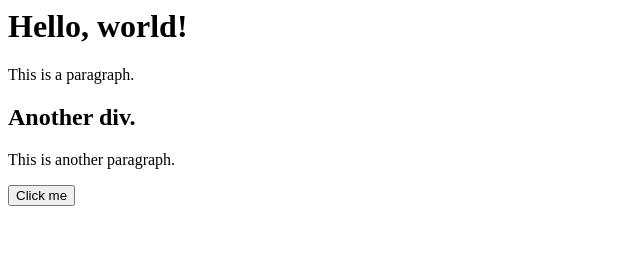
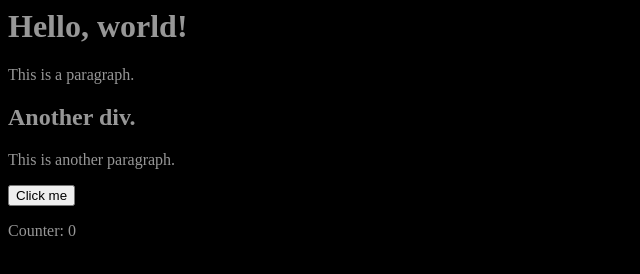
Before and after one commit to callumJPritchard/sfc, a website with bundled scripts: page www/index.html in a window 1280 px wide. Shown: the whole page, without its empty margins (0-640 px from the left). Built offline with nearby package versions, Linux system fonts and the light colour scheme.

Commit message:
simple reactiv

```diff
--- a/src/app.ts
+++ b/src/app.ts
@@ -89,16 +89,31 @@ const FFF = FFFProto();
 const { tags } = FFF;
 const { div, h1, h2, p, button } = tags;
 
+let cnt = 0;
+
+function inc() {
+  cnt++;
+  console.log(cnt);
+  render();
+}
+
 const app = () =>
   div(
     { id: "main-div", class: "container" },
     div({ id: "header" }, h1("Hello, world!"), p("This is a paragraph.")),
     div({ id: "content" }, h2("Another div."), p("This is another paragraph.")),
-    button({ onClick: () => alert("Button clicked!") }, "Click me")
+    button({ onClick: inc }, "Click me"),
+    p(`Counter: ${cnt}`)
   );
 
-const tree = app();
+function render() {
+  const children = document.body.children;
 
-document.body.appendChild(tree);
+  for (let i = children.length - 1; i >= 0; i--) {
+    document.body.removeChild(children[i]);
+  }
 
-console.log(tree);
+  document.body.appendChild(app());
+}
+
+render();
--- a/www/index.html
+++ b/www/index.html
@@ -1,5 +1,5 @@
 
-<html>
+<html style="background-color: black; color: rgb(151, 151, 151)">
     <body>
         <div id="app"></div>
     </body>
```
